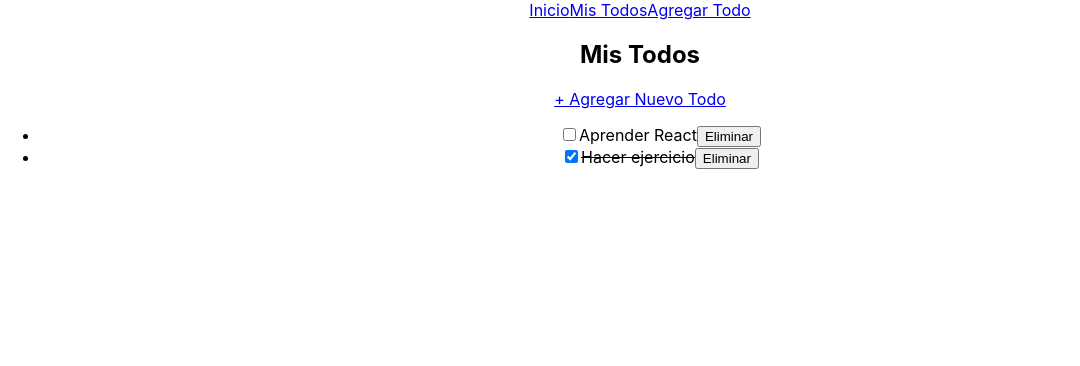
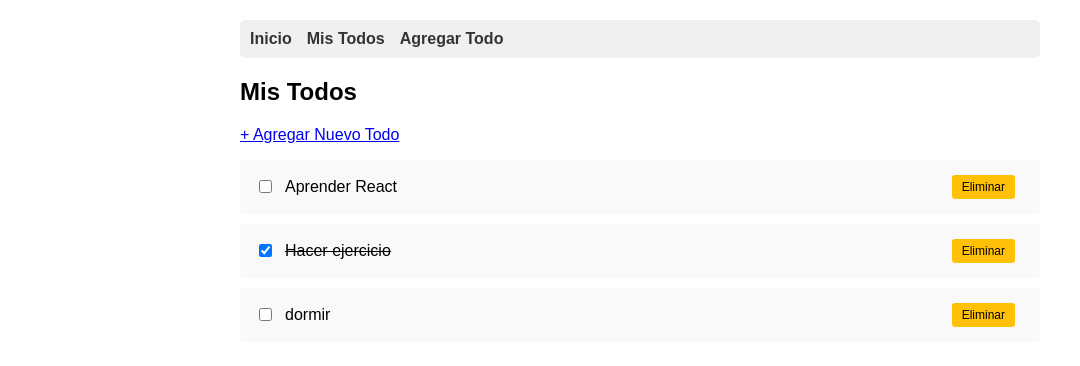
Before and after one commit to Thiago0877/todo-app, a React (Create React App) app: page /todos in a window 1280 px wide. Shown: the top 366 px of the page, without its empty margins (0-1080 px from the left). Built offline with nearby package versions, Linux system fonts and the light colour scheme; data requests are answered from the project's data file.

Commit message:
chore: placeholder y lógica inicial para editar todos (sin funcionalidad completa)

```diff
--- a/db.json
+++ b/db.json
@@ -1,14 +1,19 @@
 {
   "todos": [
     {
-      "id": 1,
+      "id": "1",
       "title": "Aprender React",
       "completed": false
     },
     {
-      "id": 2,
+      "id": "2",
       "title": "Hacer ejercicio",
       "completed": true
+    },
+    {
+      "id": "4695",
+      "title": "dormir",
+      "completed": false
     }
   ]
 }
--- a/src/App.css
+++ b/src/App.css
@@ -1,38 +1,125 @@
 .App {
-  text-align: center;
+  max-width: 800px;
+  margin: 0 auto;
+  padding: 20px;
+  font-family: Arial, sans-serif;
 }
 
-.App-logo {
-  height: 40vmin;
-  pointer-events: none;
+/* Navegación */
+nav {
+  background: #f0f0f0;
+  padding: 10px;
+  margin-bottom: 20px;
+  border-radius: 5px;
 }
 
-@media (prefers-reduced-motion: no-preference) {
-  .App-logo {
-    animation: App-logo-spin infinite 20s linear;
-  }
+nav a {
+  margin-right: 15px;
+  text-decoration: none;
+  color: #333;
+  font-weight: bold;
 }
 
-.App-header {
-  background-color: #282c34;
-  min-height: 100vh;
+nav a:hover {
+  color: #007bff;
+}
+
+/* Formularios */
+form {
+  background: #f9f9f9;
+  padding: 20px;
+  border-radius: 5px;
+  margin-bottom: 20px;
+}
+
+form div {
+  margin-bottom: 15px;
+}
+
+label {
+  display: block;
+  margin-bottom: 5px;
+  font-weight: bold;
+}
+
+input {
+  width: 100%;
+  padding: 8px;
+  border: 1px solid #ddd;
+  border-radius: 3px;
+  font-size: 16px;
+}
+
+button {
+  background: #007bff;
+  color: white;
+  padding: 10px 20px;
+  border: none;
+  border-radius: 3px;
+  cursor: pointer;
+  margin-right: 10px;
+}
+
+button:hover {
+  background: #0056b3;
+}
+
+button:disabled {
+  background: #ccc;
+  cursor: not-allowed;
+}
+
+/* Lista de todos */
+ul {
+  list-style: none;
+  padding: 0;
+}
+
+li {
+  background: #f9f9f9;
+  margin-bottom: 10px;
+  padding: 15px;
+  border-radius: 5px;
   display: flex;
-  flex-direction: column;
   align-items: center;
-  justify-content: center;
-  font-size: calc(10px + 2vmin);
+  gap: 10px;
+}
+
+li input[type="checkbox"] {
+  width: auto;
+}
+
+li span {
+  flex: 1;
+}
+
+li button {
+  background: #dc3545;
+  padding: 5px 10px;
+  font-size: 12px;
+}
+
+li button:hover {
+  background: #c82333;
+}
+li button {
+  padding: 5px 10px;
+  font-size: 12px;
+  border: none;
+  border-radius: 3px;
+  cursor: pointer;
+}
+
+li button:hover {
+  opacity: 0.85;
+}
+
+li button:nth-child(3) { /* Editar */
+  background: #ffc107;
+  color: black;
+}
+
+li button:nth-child(4) { /* Eliminar */
+  background: #dc3545;
   color: white;
 }
-
-.App-link {
-  color: #61dafb;
-}
-
-@keyframes App-logo-spin {
-  from {
-    transform: rotate(0deg);
-  }
-  to {
-    transform: rotate(360deg);
-  }
-}
--- a/src/App.js
+++ b/src/App.js
@@ -3,6 +3,7 @@ import { BrowserRouter as Router, Routes, Route, Link } from 'react-router-dom';
 import Home from './components/Home';
 import TodoList from './components/TodoList';
 import AddTodo from './components/AddTodo';
+import EditTodo from './components/EditTodo';
 import './App.css';
 
 function App() {
@@ -21,6 +22,7 @@ function App() {
           <Route path="/" element={<Home />} />
           <Route path="/todos" element={<TodoList />} />
           <Route path="/add" element={<AddTodo />} />
+          <Route path="/edit/:id" element={<EditTodo />} />
         </Routes>
       </div>
     </Router>
--- /dev/null
+++ b/src/components/EditTodo.js
@@ -0,0 +1,41 @@
+import React, { useEffect, useState } from 'react';
+import { useParams, useNavigate } from 'react-router-dom';
+
+function EditTodo() {
+  const { id } = useParams();
+  const navigate = useNavigate();
+  const [todo, setTodo] = useState(null);
+  const [loading, setLoading] = useState(true);
+
+  useEffect(() => {
+    const fetchTodo = async () => {
+      try {
+        const res = await fetch(`http://localhost:3001/todos/${id}`);
+        const data = await res.json();
+        setTodo(data);
+      } catch (error) {
+        alert('Error al cargar el todo');
+      } finally {
+        setLoading(false);
+      }
+    };
+
+    fetchTodo();
+  }, [id]);
+
+  if (loading) return <p>Cargando...</p>;
+  if (!todo) return <p>No se encontró el todo.</p>;
+
+  return (
+    <div>
+      <h2>Editar Todo</h2>
+      <p><strong>ID:</strong> {todo.id}</p>
+      <p><strong>Título actual:</strong> {todo.title}</p>
+      <p><strong>Estado:</strong> {todo.completed ? 'Completado' : 'Pendiente'}</p>
+
+      <button onClick={() => navigate('/todos')}>Volver</button>
+    </div>
+  );
+}
+
+export default EditTodo;
--- a/src/components/TodoItem.js
+++ b/src/components/TodoItem.js
@@ -1,21 +1,34 @@
+import React from 'react';
+import { Link } from 'react-router-dom';
+
 function TodoItem({ todo, onToggle, onDelete }) {
   return (
     <li>
+      {/* Checkbox para marcar como completado/pendiente */}
       <input
         type="checkbox"
         checked={todo.completed}
         onChange={() => onToggle(todo.id, todo.completed)}
       />
 
+      {/* Título con estilo tachado si está completado */}
       <span
         style={{
+          flex: 1,
           textDecoration: todo.completed ? 'line-through' : 'none',
-          flex: 1
         }}
       >
         {todo.title}
       </span>
 
+      {/* Botón para editar */}
+      <Link to={`/edit/${todo.id}`}>
+        <button style={{ backgroundColor: '#ffc107', color: 'black' }}>
+          Editar
+        </button>
+      </Link>
+
+      {/* Botón para eliminar */}
       <button onClick={() => onDelete(todo.id)}>Eliminar</button>
     </li>
   );
--- a/src/components/TodoList.js
+++ b/src/components/TodoList.js
@@ -1,80 +1,107 @@
-import { useEffect, useState } from 'react';
+import React, { useState, useEffect } from 'react';
 import { Link } from 'react-router-dom';
-import TodoItem from '../components/TodoItem';
 
-function Todos() {
+function TodoList() {
   const [todos, setTodos] = useState([]);
   const [loading, setLoading] = useState(true);
 
+  // Cargar todos al montar el componente
   useEffect(() => {
     loadTodos();
   }, []);
 
+  // GET - Obtener todos los todos
   const loadTodos = async () => {
     try {
       setLoading(true);
-      const res = await fetch('http://localhost:3001/todos');
-      const data = await res.json();
+      const response = await fetch('http://localhost:3001/todos');
+      const data = await response.json();
       setTodos(data);
-    } catch (err) {
+    } catch (error) {
       alert('Error al cargar los todos');
     } finally {
       setLoading(false);
     }
   };
 
+  // PATCH - Cambiar estado completado
   const toggleComplete = async (id, completed) => {
     try {
-      const res = await fetch(`http://localhost:3001/todos/${id}`, {
+      const response = await fetch(`http://localhost:3001/todos/${id}`, {
         method: 'PATCH',
-        headers: { 'Content-Type': 'application/json' },
-        body: JSON.stringify({ completed: !completed })
+        headers: {
+          'Content-Type': 'application/json',
+        },
+        body: JSON.stringify({
+          completed: !completed
+        }),
       });
 
-      if (res.ok) {
+      if (response.ok) {
+        // Actualizar estado local
         setTodos(todos.map(todo =>
-          todo.id === id ? { ...todo, completed: !completed } : todo
+          todo.id === id
+            ? { ...todo, completed: !completed }
+            : todo
         ));
       }
-    } catch (err) {
+    } catch (error) {
       alert('Error al actualizar');
     }
   };
 
+  // DELETE - Eliminar todo
   const deleteTodo = async (id) => {
-    if (!window.confirm('¿Eliminar este todo?')) return;
+    if (!window.confirm('¿Eliminar este todo?')) {
+      return;
+    }
 
     try {
-      const res = await fetch(`http://localhost:3001/todos/${id}`, {
-        method: 'DELETE'
+      const response = await fetch(`http://localhost:3001/todos/${id}`, {
+        method: 'DELETE',
       });
 
-      if (res.ok) {
+      if (response.ok) {
+        // Remover del estado local
         setTodos(todos.filter(todo => todo.id !== id));
       }
-    } catch (err) {
+    } catch (error) {
       alert('Error al eliminar');
     }
   };
 
-  if (loading) return <p>Cargando...</p>;
+  if (loading) {
+    return <div>Cargando...</div>;
+  }
 
   return (
     <div>
       <h2>Mis Todos</h2>
+
       <Link to="/add">+ Agregar Nuevo Todo</Link>
 
       {todos.length === 0 ? (
-        <p>No hay tareas.</p>
+        <p>No hay todos. <Link to="/add">Crear el primero</Link></p>
       ) : (
         <ul>
           {todos.map(todo => (
-            <TodoItem
-              key={todo.id}
-              todo={todo}
-              onToggle={toggleComplete}
-              onDelete={deleteTodo}
-            />
+            <li key={todo.id}>
+              <input
+                type="checkbox"
+                checked={todo.completed}
+                onChange={() => toggleComplete(todo.id, todo.completed)}
+              />
+
+              <span style={{
+                textDecoration: todo.completed ? 'line-through' : 'none'
+              }}>
+                {todo.title}
+              </span>
+
+              <button onClick={() => deleteTodo(todo.id)}>
+                Eliminar
+              </button>
+            </li>
           ))}
         </ul>
       )}
@@ -82,4 +109,4 @@ function Todos() {
   );
 }
 
-export default Todos;
+export default TodoList;
```
